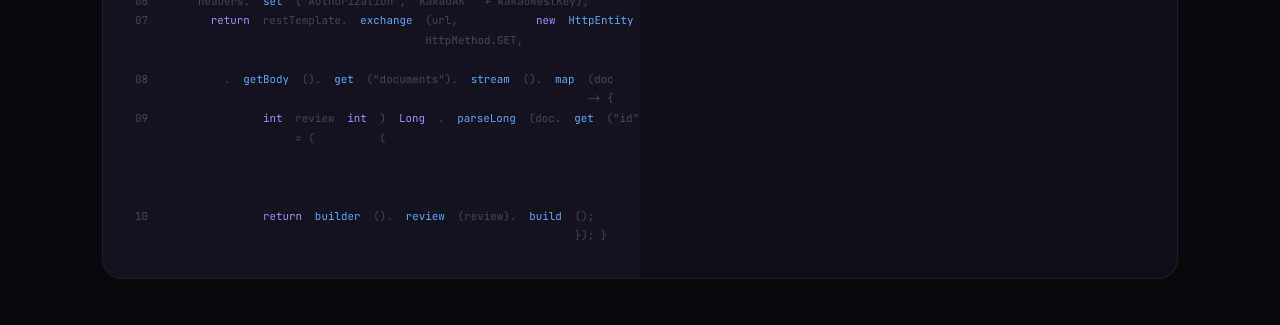
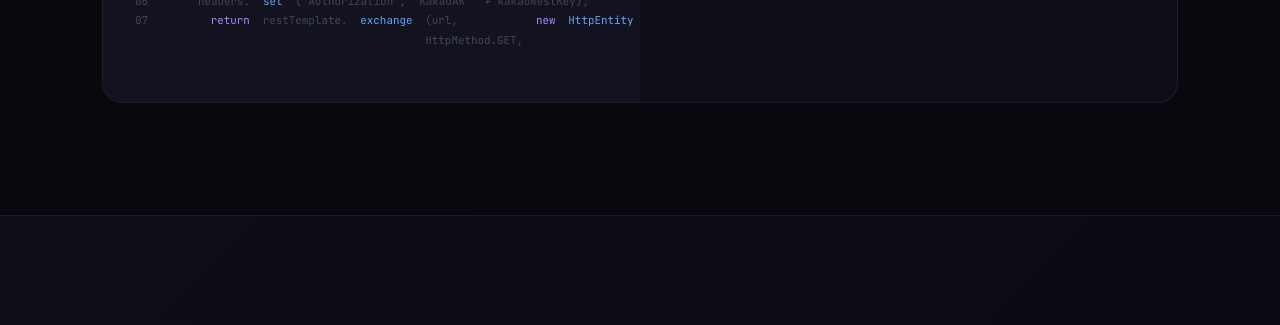
Before and after one commit to MJB9595/Portfolio-MJB_V2, a plain HTML site: page index.html in a window 1280 px wide. Shown: the part 3829-4154 px from the top of the page. Drawn offline with Linux system fonts and the light colour scheme.

Commit message:
레이아웃 변경

```diff
--- a/index.html
+++ b/index.html
@@ -303,7 +303,7 @@
 
           <!-- PROJECT 04 -->
           <div class="project-card reveal reveal-delay-2">
-            <div class="project-visual" style="min-height:140px;">
+            <div class="project-visual">
               <div class="project-visual-inner">
                 <div style="display:flex; gap:0.5rem; flex-wrap:wrap; padding: 1.2rem;">
                   <div class="arch-box gold" style="font-size:0.65rem;">React</div>
@@ -351,9 +351,6 @@
               <div class="code-line"><span class="code-num">05</span>&nbsp;&nbsp;&nbsp;&nbsp;HttpHeaders headers = <span class="code-kw">new</span> <span class="code-fn">HttpHeaders</span>();</div>
               <div class="code-line"><span class="code-num">06</span>&nbsp;&nbsp;&nbsp;&nbsp;headers.<span class="code-fn">set</span>("Authorization", "KakaoAK " + kakaoRestKey);</div>
               <div class="code-line"><span class="code-num">07</span>&nbsp;&nbsp;&nbsp;&nbsp;<span class="code-kw">return</span> restTemplate.<span class="code-fn">exchange</span>(url, HttpMethod.GET, <span class="code-kw">new</span> <span class="code-fn">HttpEntity</span>&lt;&gt;(headers), Map.class)</div>
-              <div class="code-line"><span class="code-num">08</span>&nbsp;&nbsp;&nbsp;&nbsp;&nbsp;&nbsp;&nbsp;&nbsp;.<span class="code-fn">getBody</span>().<span class="code-fn">get</span>("documents").<span class="code-fn">stream</span>().<span class="code-fn">map</span>(doc -> {</div>
-              <div class="code-line"><span class="code-num">09</span>&nbsp;&nbsp;&nbsp;&nbsp;&nbsp;&nbsp;&nbsp;&nbsp;&nbsp;&nbsp;&nbsp;&nbsp;<span class="code-kw">int</span> review = (<span class="code-kw">int</span>) (<span class="code-kw">Long</span>.<span class="code-fn">parseLong</span>(doc.<span class="code-fn">get</span>("id").<span class="code-fn">toString</span>()) % 41) + 60;</div>
-              <div class="code-line"><span class="code-num">10</span>&nbsp;&nbsp;&nbsp;&nbsp;&nbsp;&nbsp;&nbsp;&nbsp;&nbsp;&nbsp;&nbsp;&nbsp;<span class="code-kw">return</span> <span class="code-fn">builder</span>().<span class="code-fn">review</span>(review).<span class="code-fn">build</span>(); }); }</div>
             </div>
           </div>
           <div class="project-body">
```
Also changed, not shown: 1 other file.
